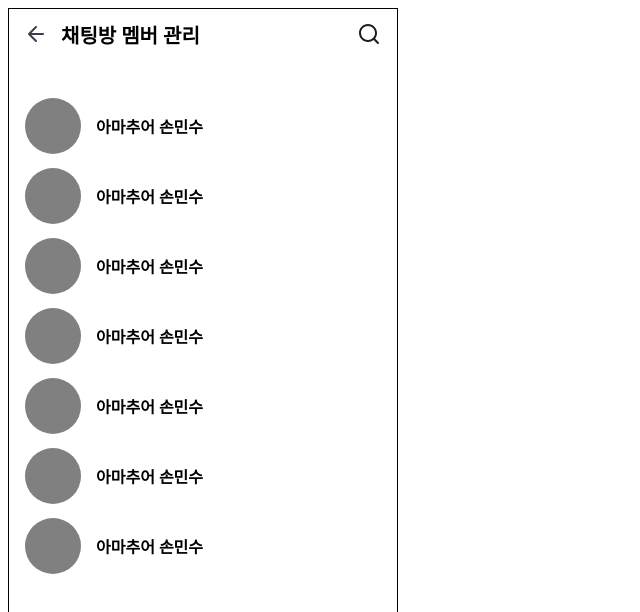
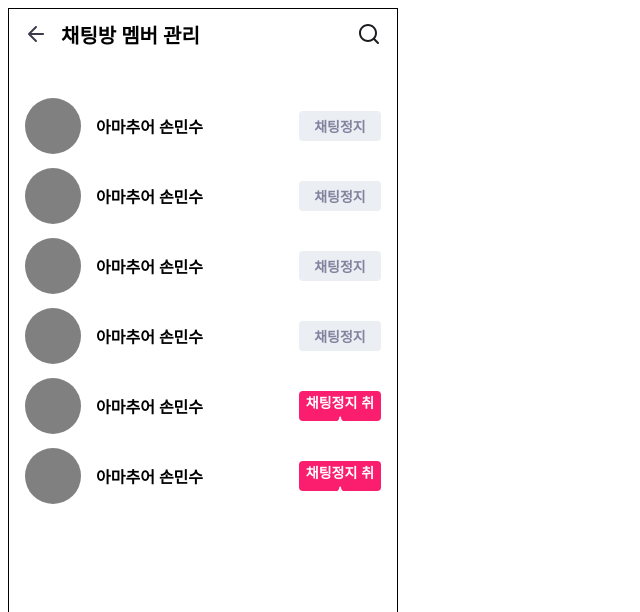
Before and after one commit to raoniee/Sonminsoo-Project, a React (Create React App) app: page /chatting/chatmember in a window 1280 px wide. Shown: the top 612 px of the page, without its empty margins (0-640 px from the left). Built offline with nearby package versions, Linux system fonts and the light colour scheme.

Commit message:
채팅정지 버튼 추가

```diff
--- a/src/pages/Chatting/ChatMember.tsx
+++ b/src/pages/Chatting/ChatMember.tsx
@@ -20,14 +20,60 @@ const FilterWindow = styled.div`
 `;
 
 const MemberWindow = styled.div`
-    // background: pink;
-
     height: calc(100% - 50px);
 
     padding-left: 16px;
     padding-right: 16px;
     box-sizing: border-box;
 `;
+
+
+const UserInfoWrapper = styled.div`
+    display: flex;
+    align-items: center;
+`;
+
+type MemberProps = {
+    isBan: boolean,
+}
+
+const UserInfoWithButton = ({isBan}: MemberProps) => {
+
+
+    const BanButton = styled.button`
+        width: 103px;
+        height: 30px;
+
+        background: ${isBan ? '#FC1E6E' : '#EBEEF2'} ;
+        color: ${isBan ? '#FFFFFF' : '#83839F'};
+        font-weight: bold;
+        font-size: 14px;
+
+        border: 0;
+        border-radius: 4px;
+        // box-sizing: border-box;
+        display: inline;
+
+        cursor: pointer;
+    `;
+
+    const chatBanText: string = isBan ? '채팅정지 취소' : '채팅정지';
+
+
+    return (
+        <UserInfoWrapper>
+            <ChatUserInfo />
+            <BanButton>{chatBanText}</BanButton>
+        </UserInfoWrapper>
+    )
+}
+
+
+type userInfoProps = {
+    id: number,
+    fandomId: number,
+
+}
 
 const ChatMember = () => {
 
@@ -43,13 +89,12 @@ const ChatMember = () => {
 
             </FilterWindow>
             <MemberWindow>
-                <ChatUserInfo />
-                <ChatUserInfo />
-                <ChatUserInfo />
-                <ChatUserInfo />
-                <ChatUserInfo />
-                <ChatUserInfo />
-                <ChatUserInfo />
+                <UserInfoWithButton isBan={false} />
+                <UserInfoWithButton isBan={false} />
+                <UserInfoWithButton isBan={false} />
+                <UserInfoWithButton isBan={false} />
+                <UserInfoWithButton isBan={true} />
+                <UserInfoWithButton isBan={true} />
             </MemberWindow>
         </>
     )
```
